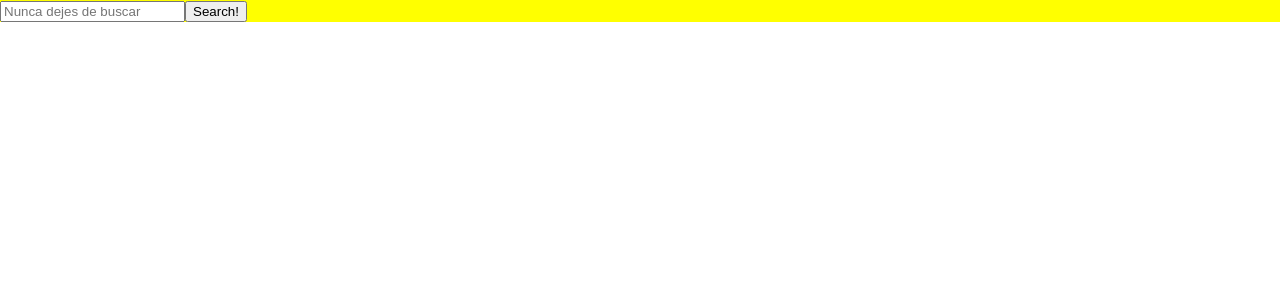
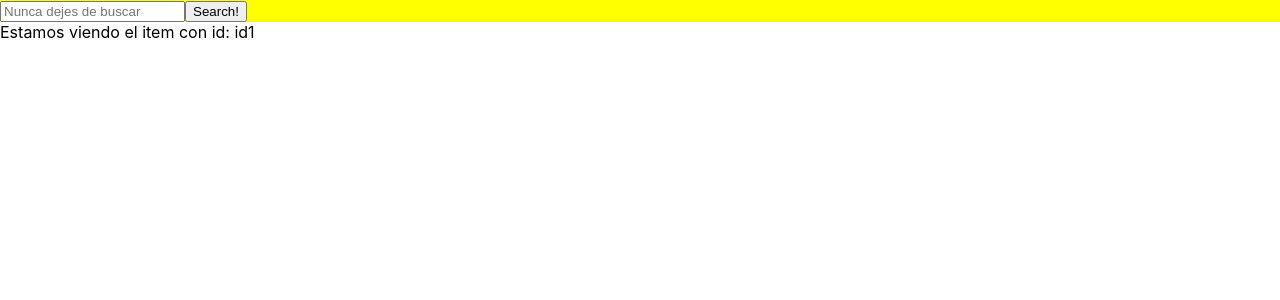
Before and after one commit to BarbaBlanca97/meli-test-frontend, a React (Create React App) app in the folder frontend/: page /items/id1 in a window 1280 px wide. Shown: the top 300 px of the page. Built offline with nearby package versions, Linux system fonts and the light colour scheme.

Commit message:
Basic item detail functionality

```diff
--- a/frontend/src/routes/ItemDetailRoute/ItemDetailRoute.js
+++ b/frontend/src/routes/ItemDetailRoute/ItemDetailRoute.js
@@ -1,8 +1,12 @@
+import { useParams } from "react-router-dom"
 import ItemsSearchBar from "../../components/SearchBar/ItemSearchBar/ItemsSearchBar"
 
 function ItemDetail() {
+    const { itemId } = useParams()
+
     return <div>
         <ItemsSearchBar />
+        <div>Estamos viendo el item con id: {itemId}</div>
     </div>
 }
 
```
